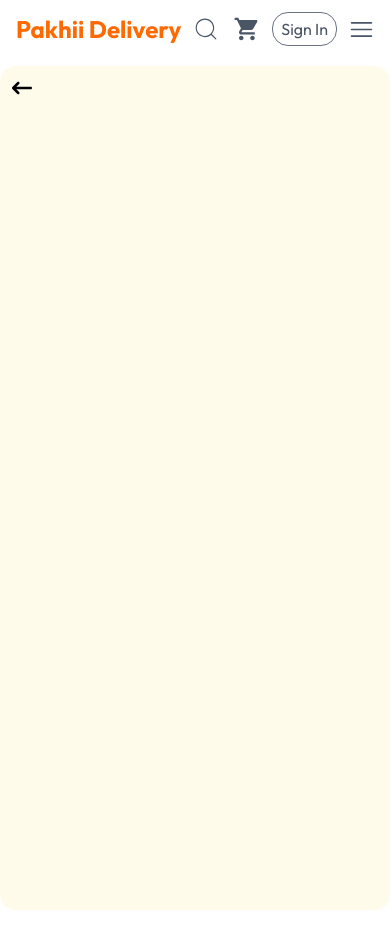
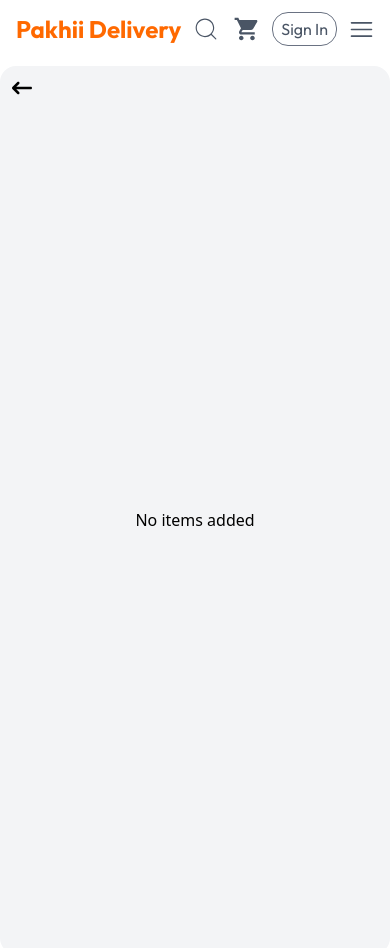
Before and after one commit to prakhar06022004/Pakhii-Food-Delivery, a React (Vite) app in the folder Frontend/: page /cart in a window 390 px wide. Shown: the top 948 px of the page. Before the commit the page ends 910 px from the top, so only its background shows below. Built offline with nearby package versions, Linux system fonts and the light colour scheme; a web font is replaced by a local one.

Commit message:
fixed some errors]"

```diff
--- a/Frontend/src/Pages/Cart/Cart.jsx
+++ b/Frontend/src/Pages/Cart/Cart.jsx
@@ -8,12 +8,13 @@ function Cart() {
   const { cartItems } = useContext(StoreContext);
   const navigate = useNavigate();
   return (
-    <div className="max-w-7xl m-auto bg-amber-50 p-3 rounded-2xl mt-2 min-h-screen">
+    <div className="max-w-7xl m-auto bg-gray-100 p-3 rounded-2xl mt-2 min-h-screen">
       <FaArrowLeftLong
         size={20}
         onClick={() => navigate("/")}
         className="cursor-pointer"
       />
+      {Object.values(cartItems).some((qty,idx,arr) => qty > 0) ? (
         <div className="p-2 md:p-5">
           {food_list.map((foodItems) => {
             if (cartItems[foodItems._id] > 0) {
@@ -25,6 +26,11 @@ function Cart() {
             }
           })}
         </div>
+      ) : (
+        <div className="flex justify-center items-center h-screen">
+          <p>No items added</p>
+        </div>
+      )}
     </div>
   );
 }
--- a/Frontend/src/Pages/Cart/CartItems.jsx
+++ b/Frontend/src/Pages/Cart/CartItems.jsx
@@ -1,10 +1,10 @@
 const CartItems = ({ item, qty }) => {
   return (
-    <div className="mt-5 flex gap-12 bg-gray-50 py-4 px-2">
+    <div className="mt-5 flex gap-12 bg-gray-50 py-4 px-2 shadow-2xs">
       <img
         src={item?.image}
         alt={item?.name}
-        className="w-20 h-20 md:w-30 md:h-30 object-cover rounded-2xl"
+        className="w-20 h-20 md:w-30 md:h-30 object-cover rounded-2xl shadow-xs shadow-gray-500"
       />
       <div className="flex flex-col gap-2 text-lg">
         <p className="font-semibold">{item?.name}</p>
```
Lines whose indentation alone changed are shown as unchanged.
